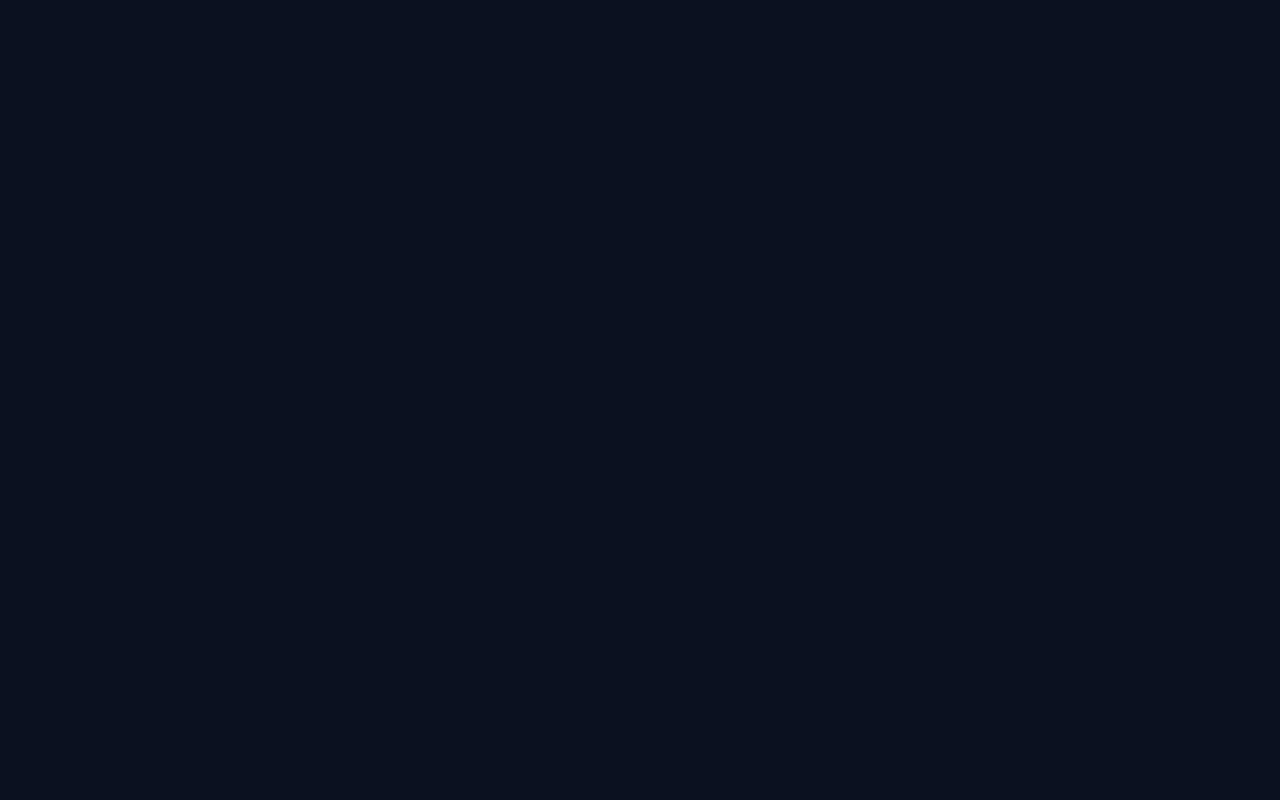
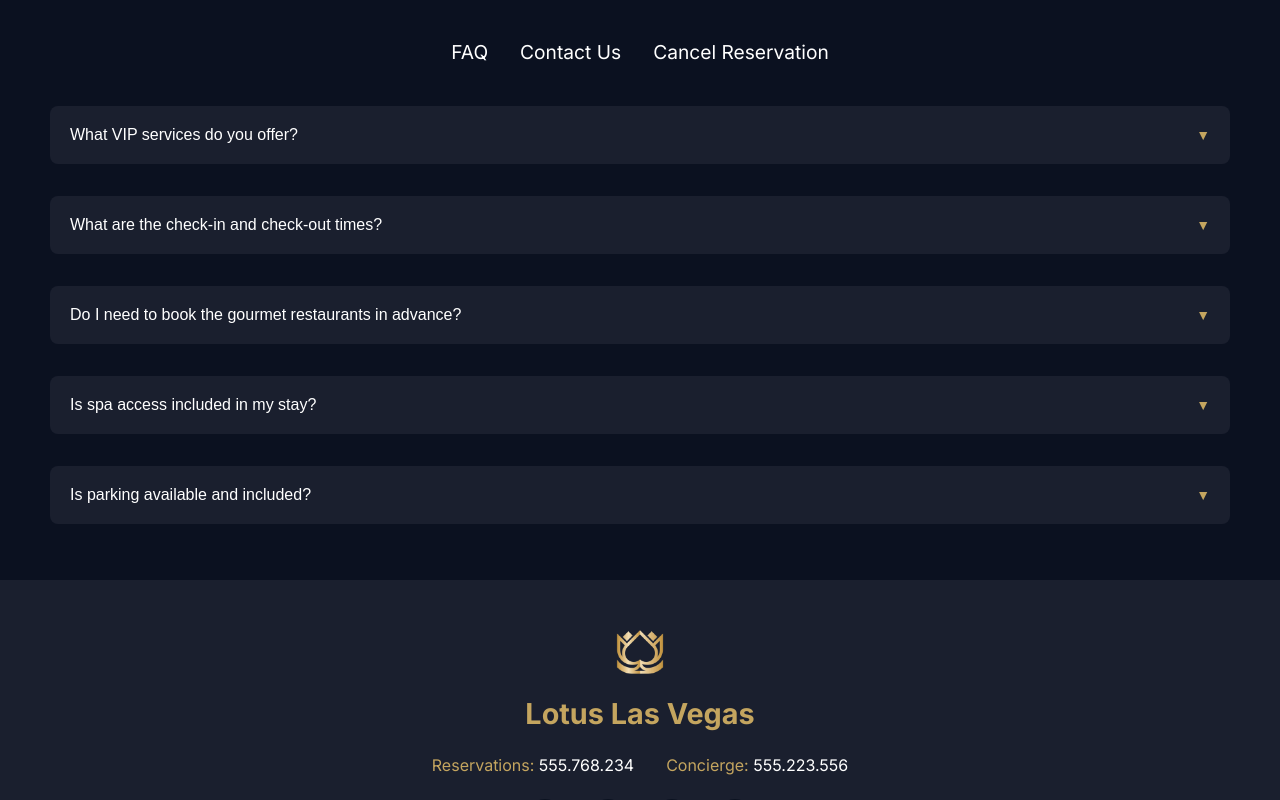
Before and after one commit to develhope/FE-PT-7-TeamProject-2, a React (Vite) app: page /faq-footer in a window 1280 px wide. Before the commit this address had no page. Shown: the top 800 px of the page. Built offline with nearby package versions, Linux system fonts and the light colour scheme.

Commit message:
Recuperati i file persi del footer (FAQ, ContactUs, ecc)

```diff
--- a/src/App.jsx
+++ b/src/App.jsx
@@ -1,20 +1,19 @@
 import { Routes, Route } from 'react-router-dom'
 import Homepage from './pages/Homepage/Homepage'
 import PremiumExperiences from './pages/PremiunExperiences/PremiumExperiences'
-import SpaBooking from './pages/SpaBooking/SpaBooking'
+import FaqPage from './pages/FooterLinks/Faq/Faq'
 // import NoleggioAuto from './pages/NoleggioAuto/NoleggioAuto'
-// import FaqPage from './pages/FooterLinks/Faq/Faq'
+
 
 function App() {
   return (
     <Routes>
       <Route path="/" element={<Homepage />} />
-      <Route path="/spa-booking" element={<SpaBooking />} />
       <Route path="/premium-experiences" element={<PremiumExperiences />} />
       {/* <Route path="/noleggio" element={<NoleggioAuto />} /> */}
-      {/* <Route path="/faq-footer" element={<FaqPage />} /> */}
+      <Route path="/faq-footer" element={<FaqPage />} />
     </Routes>
   )
 }
 
-export default App
+export default App
--- a/src/components/Footer/Footer.jsx
+++ b/src/components/Footer/Footer.jsx
@@ -32,7 +32,7 @@ function Footer() {
                 <FooterSocial/>
 
                 <div className="footer-lotus-las-vegas-links">
-                    <a href="#">FAQ</a>
+                    <Link to="/faq-footer">FAQ</Link>
                     <a href="#">Contact Us</a>
                     <a href="#">Newsletter</a>
                     <a href="#">Cancel Reservation</a>
--- /dev/null
+++ b/src/pages/FooterLinks/Faq/Faq.css
@@ -0,0 +1,44 @@
+.footer-faq-section {
+    padding: 40px 50px;
+}
+
+
+.faq-question-and-answer-container {
+    display: flex;
+    flex-direction: column;
+    gap: 1rem;
+}
+
+.footer-faq-item {
+    padding-bottom: 1rem;
+}
+
+.footer-faq-question-toggle {
+    display: flex;
+    justify-content: space-between;
+    align-items: center;
+    background-color: var(--clr-blue);
+    border: none;
+    border-radius: 8px;
+    font-size: 1rem;
+    font-weight: 500;
+    width: 100%;
+    cursor: pointer;
+    padding: 20px;
+    color: white;
+}
+
+.footer-faq-question-toggle .triangolo {
+    font-size: 14px;
+    color: var(--clr-gold);
+}
+
+.footer-faq-answer {
+    background-color: var(--clr-blue);
+    border: none;
+    border-radius: 8px 16px;
+    padding: 10px;
+    font-size: 0.8rem;
+    margin-top: 8px;
+    color: rgba(255, 255, 255, 0.559);
+}
--- /dev/null
+++ b/src/pages/FooterLinks/Faq/Faq.jsx
@@ -0,0 +1,62 @@
+import { useState } from 'react'
+import FooterNavLinks from './../FooterLinks'
+import './Faq.css'
+import Footer from '../../../components/Footer/Footer'
+
+const faqs = [
+    {
+        question: 'What VIP services do you offer?',
+        answer: 'We offer private check-in, room upgrades, welcome gifts, and personalized concierge'
+    },
+    {
+        question: 'What are the check-in and check-out times?',
+        answer: 'Check-in is from 3 PM, and check-out is until 11 AM'
+    },
+    {
+        question: 'Do I need to book the gourmet restaurants in advance?',
+        answer: 'Yes, we highly recommend booking in advance to ensure availability.'
+    },
+    {
+        question: 'Is spa access included in my stay?',
+        answer: 'Spa access is included for guests who book premium rooms or higher categories.'
+    },
+    {
+        question: 'Is parking available and included?',
+        answer: 'Yes, we provide free parking for all registered guests.'
+    }
+]
+
+function FaqPage() {
+    const [openedQuestion, setOpenedQuestion] = useState(null)
+
+    const toggleQuestion = (question) => {
+        setOpenedQuestion(prev => (prev === question ? null : question))
+    }
+
+    return (
+        <>
+            <div className="footer-faq-section">
+                <FooterNavLinks />
+                <div className="faq-question-and-answer-container">
+                    {faqs.map((faq) => (
+                        <div className="footer-faq-item" key={faq.question}>
+                            <button
+                                className="footer-faq-question-toggle"
+                                onClick={() => toggleQuestion(faq.question)}
+                            >
+                                {faq.question}
+                                <span className="triangolo">{openedQuestion === faq.question ? '▲' : '▼'}</span>
+                            </button>
+                            {openedQuestion === faq.question && (
+                                <p className="footer-faq-answer">{faq.answer}</p>
+                            )}
+                        </div>
+                    ))}
+                </div>
+            </div>
+            <Footer />
+        </>
+    )
+}
+
+export default FaqPage
--- /dev/null
+++ b/src/pages/FooterLinks/FooterLinks.jsx
@@ -0,0 +1,14 @@
+import { Link } from 'react-router-dom'
+import './FooterNavLinks.css'
+
+const FooterNavLinks = () => {
+  return (
+    <div className="footer-nav-links">
+      <Link to="/faq-footer">FAQ</Link>
+      <Link to="/contact-us">Contact Us</Link>
+      <Link to="/cancel-reservation">Cancel Reservation</Link>
+    </div>
+  )
+}
+
+export default FooterNavLinks
--- /dev/null
+++ b/src/pages/FooterLinks/FooterNavLinks.css
@@ -0,0 +1,19 @@
+.footer-nav-links {
+  display: flex;
+  justify-content: center;
+  gap: 2rem;
+  margin-bottom: 40px;
+}
+
+.footer-nav-links a {
+  color: white;
+  font-size: 1.2rem;
+  transition: color 0.4s ease;
+  text-decoration: none;
+  border-bottom: 2px solid transparent;
+}
+
+.footer-nav-links a:hover {
+  color: rgba(255, 255, 255, 0.446);
+  border-color: #C4A55F;
+}
```
Also changed, not shown: src/pages/FooterLinks/CancelReservation/CancelReservation.css (added), src/pages/FooterLinks/CancelReservation/CancelReservation.jsx (added), src/pages/FooterLinks/ContactUs/ContactUs.css (added), src/pages/FooterLinks/ContactUs/ContactUs.jsx (added).
